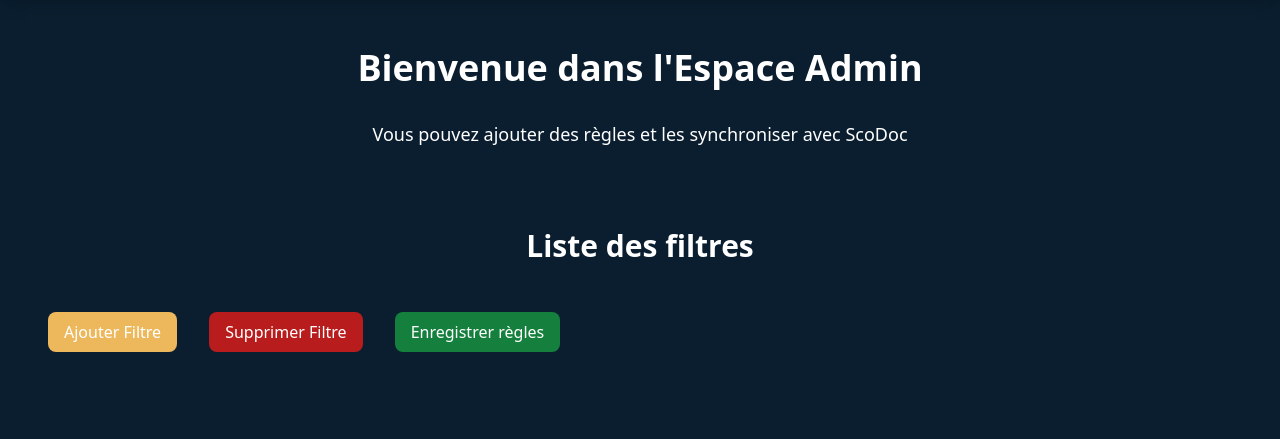
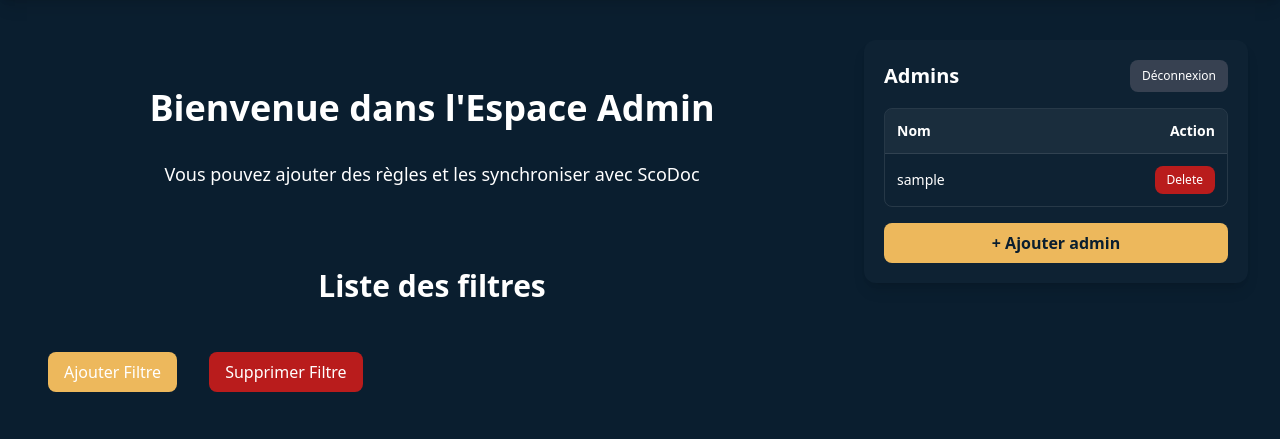
Before and after one commit to Mnemosyne-S301/Mnemosyne, a PHP site: a page that uses Models/User.php in a window 1280 px wide. Shown: the part 72-511 px from the top of the page. Run offline with PHP 8.4, Linux system fonts and the light colour scheme; the visitor is signed in with stand-in values (Sample User, id 1); some libraries are stand-ins or nearby versions.

Commit message:
réglage bugs login

```diff
--- a/Models/User.php
+++ b/Models/User.php
@@ -65,6 +65,27 @@ class User {
          */
         $this->role = $data["role"];
     }
+
+    /**
+     * Retourne l'identifiant unique de l'administrateur.
+     */
+    public function getId(): int {
+        return $this->id_user;
+    }
+
+    /**
+     * Retourne le nom de connexion de l'administrateur.
+     */
+    public function getUsername(): string {
+        return $this->username;
+    }
+
+    /**
+     * Retourne le rôle de l'administrateur.
+     */
+    public function getRole(): string {
+        return $this->role;
+    }
 }
 
 ?>
--- a/Views/view_admin.php
+++ b/Views/view_admin.php
@@ -7,31 +7,121 @@
     <script src="https://cdn.tailwindcss.com"></script>
     <title>Espace Admin</title>
 </head>
+
 <body class="bg-[#0A1E2F]">
     <nav>
         <div class="flex items-center justify-between p-4 bg-[#0E2233] shadow-lg">
-            <a href="/" class="text-white text-xl font-bold flex items-center">
+            <a href="/accueil/default" class="text-white text-xl font-bold flex items-center">
                 <i class="fas fa-home mr-2"></i> Accueil
             </a>
-            <button class="text-white bg-blue-700 hover:bg-blue-800 focus:ring-2 focus:ring-gray-600 rounded-lg px-4 py-2">Synchroniser</button>
+            <button class="text-white bg-blue-700 hover:bg-blue-800 focus:ring-2 focus:ring-gray-600 rounded-lg px-4 py-2">
+                Synchroniser
+            </button>
         </div>
     </nav>
-    <div class="my-12 flex flex-col items-center justify-start text-white">
-        <h1 class="text-4xl font-bold mb-8">Bienvenue dans l'Espace Admin</h1>
-        <p class="text-lg">Vous pouvez ajouter des règles et les synchroniser avec ScoDoc</p>
-        <div class="mt-8 space-x-4">
+
+    <!-- Layout: contenu principal + panneau admins -->
+    <div class="flex gap-8 mx-8 my-10">
+        <!-- Contenu principal -->
+        <div class="flex-1">
+            <div class="my-12 flex flex-col items-center justify-start text-white">
+                <h1 class="text-4xl font-bold mb-8">Bienvenue dans l'Espace Admin</h1>
+                <p class="text-lg">Vous pouvez ajouter des règles et les synchroniser avec ScoDoc</p>
+                <div class="mt-8 space-x-4"></div>
+            </div>
+
+            <h2 class="flex justify-center text-3xl text-left font-bold my-10 text-white">Liste des filtres</h2>
+
+            <div class="flex justify-start items-center my-12">
+                <button id="Ajt" class="text-white bg-[#EDB85C] hover:bg-[#E3BF81] focus:ring-2 focus:ring-gray-600 rounded-lg px-4 py-2 mx-4">
+                    Ajouter Filtre
+                </button>
+                <button id="Supp" class="text-white bg-red-700 hover:bg-red-800 focus:ring-2 focus:ring-gray-600 rounded-lg px-4 py-2 mx-4">
+                    Supprimer Filtre
+                </button>
+            </div>
+
+            <form class="my-12 w-1/2"></form>
         </div>
-    </div>
-    <h2 class="flex justify-center text-3xl text-left font-bold my-10 text-white">Liste des filtres</h2>
-    <div class="flex justify-start items-center my-12 mx-8">
-        <button id="Ajt" class="text-white bg-[#EDB85C] hover:bg-[#E3BF81] focus:ring-2 focus:ring-gray-600 rounded-lg px-4 py-2 mx-4">Ajouter Filtre</button>
-        <button id="Supp" class="text-white bg-red-700 hover:bg-red-800 focus:ring-2 focus:ring-gray-600 rounded-lg px-4 py-2 mx-4">Supprimer Filtre</button>
-    <button id="saveRules" class="text-white bg-green-700 hover:bg-green-800 focus:ring-2 focus:ring-gray-600 rounded-lg px-4 py-2 mx-4">
-            Enregistrer règles
-        </button>
+
+        <!-- Panneau admins à droite -->
+        <aside class="w-full max-w-sm bg-[#0E2233] text-white rounded-xl shadow-lg p-5 h-fit sticky top-6">
+            <div class="flex items-center justify-between mb-4">
+                <h3 class="text-xl font-bold">Admins</h3>
+                <a href="index.php?controller=auth&action=logout"
+                   class="text-xs bg-gray-700 hover:bg-gray-800 px-3 py-2 rounded-lg">
+                    Déconnexion
+                </a>
+            </div>
+
+            <div class="overflow-hidden rounded-lg border border-white/10">
+                <table class="w-full text-sm">
+                    <thead class="bg-white/5">
+                        <tr>
+                            <th class="text-left p-3 font-semibold">Nom</th>
+                            <th class="text-right p-3 font-semibold">Action</th>
+                        </tr>
+                    </thead>
+
+                    <tbody>
+                        <?php if (empty($admins)): ?>
+                            <tr class="border-t border-white/10">
+                                <td class="p-3" colspan="2">Aucun admin.</td>
+                            </tr>
+                        <?php else: ?>
+                            <?php foreach ($admins as $admin): ?>
+                                <tr class="border-t border-white/10">
+                                    <td class="p-3">
+                                        <?= htmlspecialchars($admin->getUsername()) ?>
+                                    </td>
+                                    <td class="p-3 text-right">
+                                        <form method="POST"
+                                              action="index.php?controller=admin&action=delAdmin"
+                                              onsubmit="return confirm('Supprimer cet admin ?');"
+                                              class="inline">
+                                            <input type="hidden" name="id" value="<?= (int)$admin->getId() ?>">
+                                            <button type="submit"
+                                                    class="bg-red-700 hover:bg-red-800 px-3 py-1.5 rounded-lg text-xs">
+                                                Delete
+                                            </button>
+                                        </form>
+                                    </td>
+                                </tr>
+                            <?php endforeach; ?>
+                        <?php endif; ?>
+                    </tbody>
+                </table>
+            </div>
+
+            <button type="button"
+                    class="mt-4 w-full bg-[#EDB85C] hover:bg-[#E3BF81] text-[#0A1E2F] font-semibold rounded-lg px-4 py-2"
+                    onclick="document.getElementById('addAdminBox').classList.toggle('hidden')">
+                + Ajouter admin
+            </button>
+
+            <div id="addAdminBox" class="hidden mt-4 bg-white/5 p-4 rounded-lg border border-white/10">
+                <form method="POST" action="index.php?controller=admin&action=addAdmin" class="space-y-3">
+                    <div>
+                        <label class="block text-xs mb-1 opacity-90">Username</label>
+                        <input name="username" type="text" required
+                               class="w-full rounded-lg px-3 py-2 text-black focus:outline-none">
+                    </div>
+
+                    <div>
+                        <label class="block text-xs mb-1 opacity-90">Mot de passe</label>
+                        <input name="password" type="password" required
+                               class="w-full rounded-lg px-3 py-2 text-black focus:outline-none">
+                    </div>
+
+                    <button type="submit"
+                            class="w-full bg-blue-700 hover:bg-blue-800 rounded-lg px-4 py-2">
+                        Créer
+                    </button>
+                </form>
+            </div>
+        </aside>
     </div>
 
-    <form class="mx-8 my-12 w-1/2"></form>
+    <script src="/Content/script/AjouterFiltre.js"></script>
 </body>
-<script src="/Content/script/AjouterFiltre.js"></script>
 </html>
```
